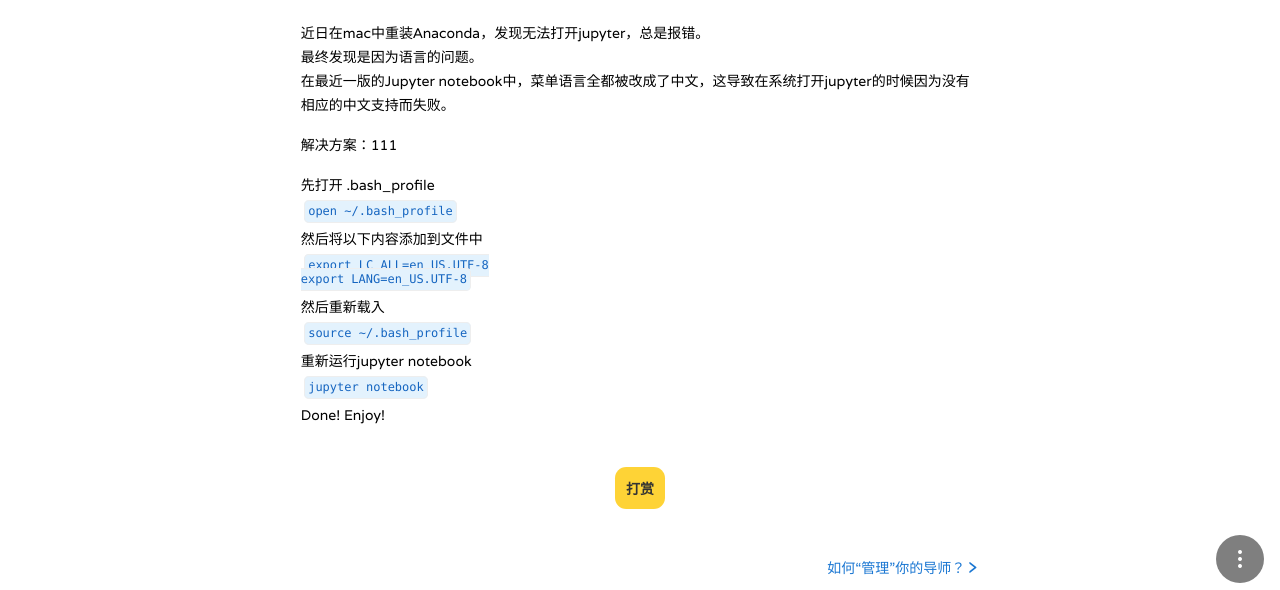
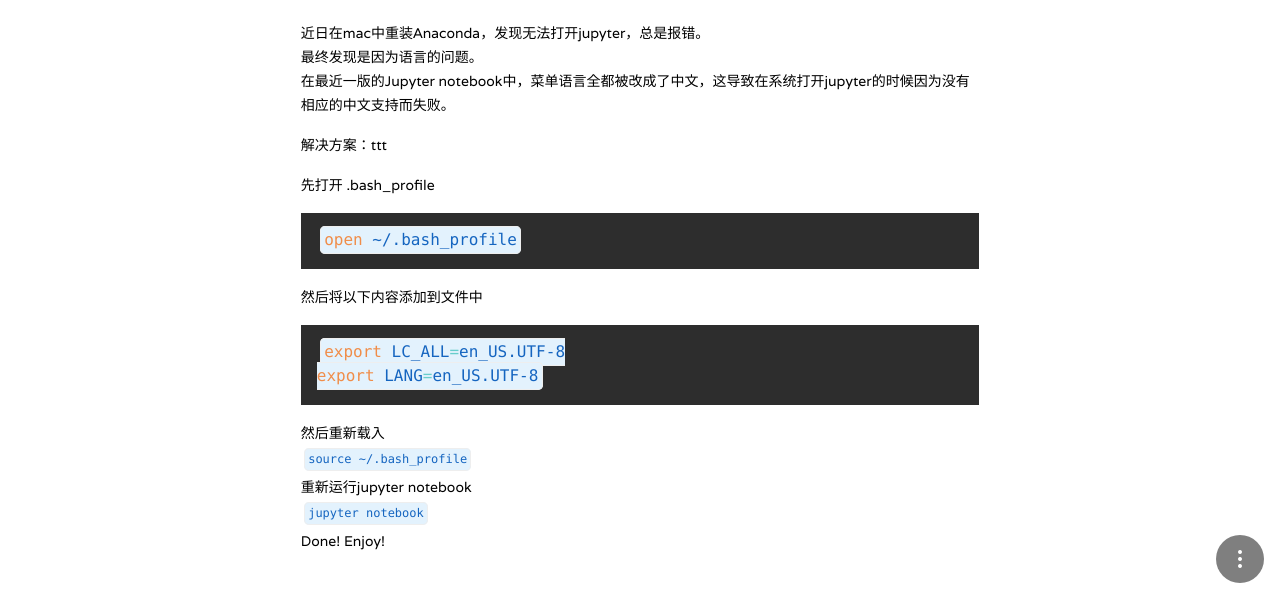
Before and after one commit to huzhishan/huzhishan.github.io, a plain HTML site: page 2019/12/02/Jupyter-not-working/index.html in a window 1280 px wide. Shown: the part 201-791 px from the top of the page. Drawn offline with Linux system fonts and the light colour scheme.

Commit message:
Site updated: 2020-10-28 09:57:39

```diff
--- a/2019/12/02/Jupyter-not-working/index.html
+++ b/2019/12/02/Jupyter-not-working/index.html
@@ -201,12 +201,12 @@
       </div>
     </div>
     <html><head></head><body><p>近日在mac中重装Anaconda，发现无法打开jupyter，总是报错。<br>最终发现是因为语言的问题。<br>在最近一版的Jupyter notebook中，菜单语言全都被改成了中文，这导致在系统打开jupyter的时候因为没有相应的中文支持而失败。</p>
-<p>解决方案：111</p>
+<p>解决方案：ttt</p>
 <p>先打开  .bash_profile</p>
-<pre><code>open ~/.bash_profile</code></pre>
+<pre class=" language-bash"><code class="language-bash"><span class="token function">open</span> ~/.bash_profile</code></pre>
 <p>然后将以下内容添加到文件中</p>
-<pre><code>export LC_ALL=en_US.UTF-8
-export LANG=en_US.UTF-8</code></pre>
+<pre class=" language-bash"><code class="language-bash"><span class="token function">export</span> LC_ALL<span class="token operator">=</span>en_US.UTF-8
+<span class="token function">export</span> LANG<span class="token operator">=</span>en_US.UTF-8</code></pre>
 <p>然后重新载入</p>
 <pre><code>source ~/.bash_profile</code></pre>
 <p>重新运行jupyter notebook</p>
```
